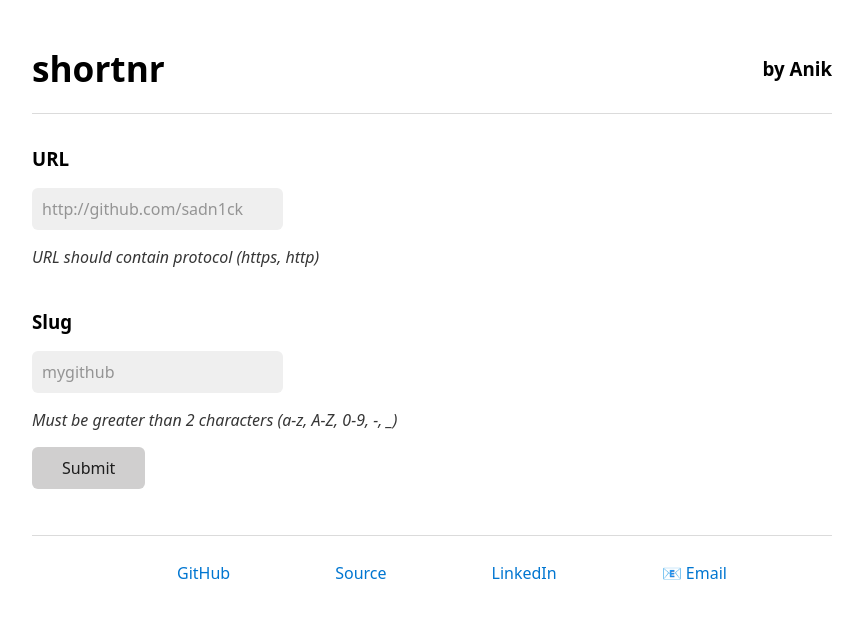
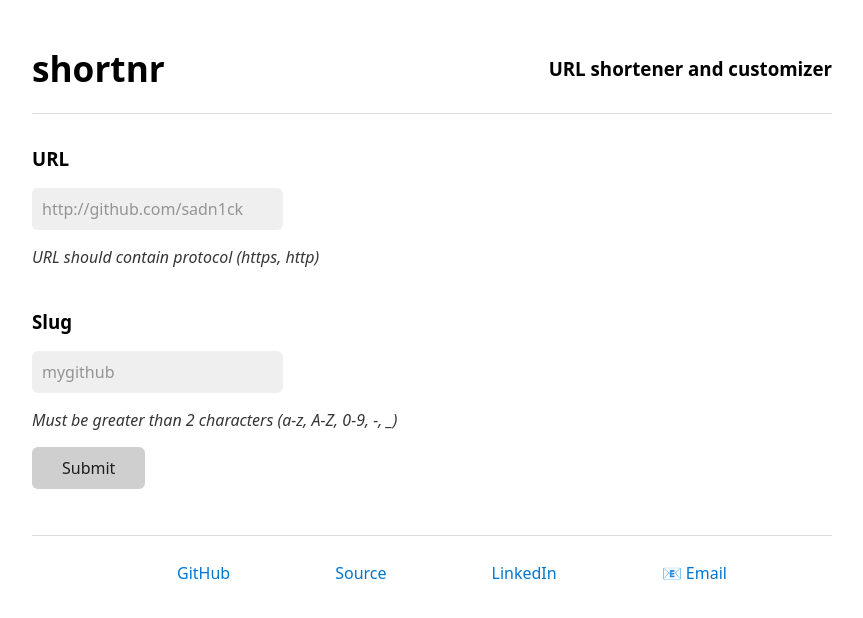
Before and after one commit to sadn1ck/shortnr, a website: page client/index.html in a window 1280 px wide. Shown: the whole page, without its empty margins (208-1071 px from the left). Drawn offline with nearby package versions, Linux system fonts and the light colour scheme.

Commit message:
- fix(ci): slimmed down Dockerfile - feat(client): added favicon and meta tags - chore(docs): updated readme

```diff
--- a/client/index.html
+++ b/client/index.html
@@ -7,13 +7,18 @@
       rel="stylesheet"
       href="https://cdn.jsdelivr.net/npm/water.css@2/out/water.css"
     />
+
+    <meta name="author" content="Anik Das" />
+    <meta name="Description" content="shortnr: URL shortener and customizer" />
+
+    <link rel="icon" type="image/png" href="favicon.ico" />
     <link rel="stylesheet" href="index.css" />
     <title>shortnr</title>
   </head>
   <body>
     <header class="title">
       <a href="http://github.com/sadn1ck/shortnr"><h1>shortnr</h1></a>
-      <h3 class="name">by Anik</h3>
+      <h3 class="name">URL shortener and customizer</h3>
     </header>
     <hr />
     <main class="main">
```
Also changed, not shown: README.md, client/favicon.ico (added), 1 other file.
